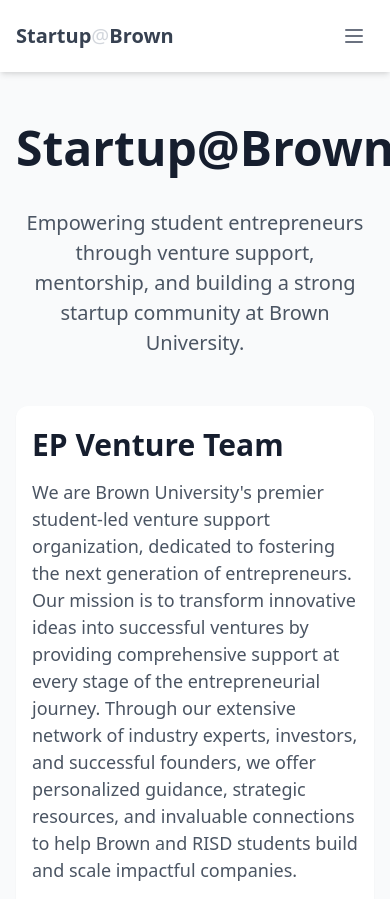
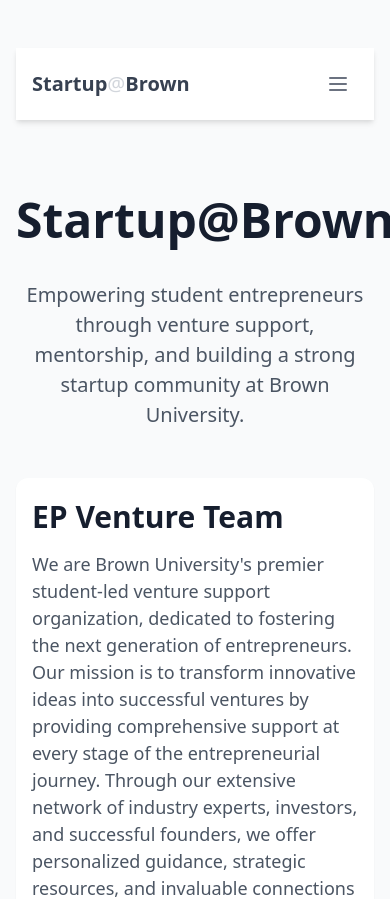
Before and after one commit to FazZaidi2005/startupatbrown, a Next.js app in the folder frontend/: page /about in a window 390 px wide. Shown: the top 899 px of the page. Built offline with nearby package versions, Linux system fonts and the light colour scheme; a web font is replaced by a local one.

Commit message:
adjust mobile navbar positioning

```diff
--- a/frontend/components/Navbar.js
+++ b/frontend/components/Navbar.js
@@ -18,7 +18,7 @@
 
     return (
         <>
-            <div className="fixed top-0 right-0 p-4 w-full flex justify-between items-center font-display bg-white z-50 shadow-md">
+            <div className="relative w-full p-4 flex justify-between items-center font-display bg-white z-50 shadow-md">
                 <Link href="/">
                     <a className="font-semibold text-gray-700 text-xl">
                         Startup<span className="font-sans text-gray-300 font-light">@</span>Brown
--- a/frontend/pages/events.js
+++ b/frontend/pages/events.js
@@ -15,7 +15,7 @@
             </Head>
             <Navbar />
 
-            <div className="max-w-7xl mx-auto px-4 sm:px-6 lg:px-8 py-12">
+            <div className="max-w-7xl mx-auto px-4 sm:px-6 lg:px-8 py-12 pt-20">
                 <div className="text-center max-w-3xl mx-auto mt-16 mb-12">
                     <h1 className="text-5xl font-bold text-gray-900 font-display mb-6">Events Calendar</h1>
                     <p className="text-xl text-gray-600 mb-8">
```
